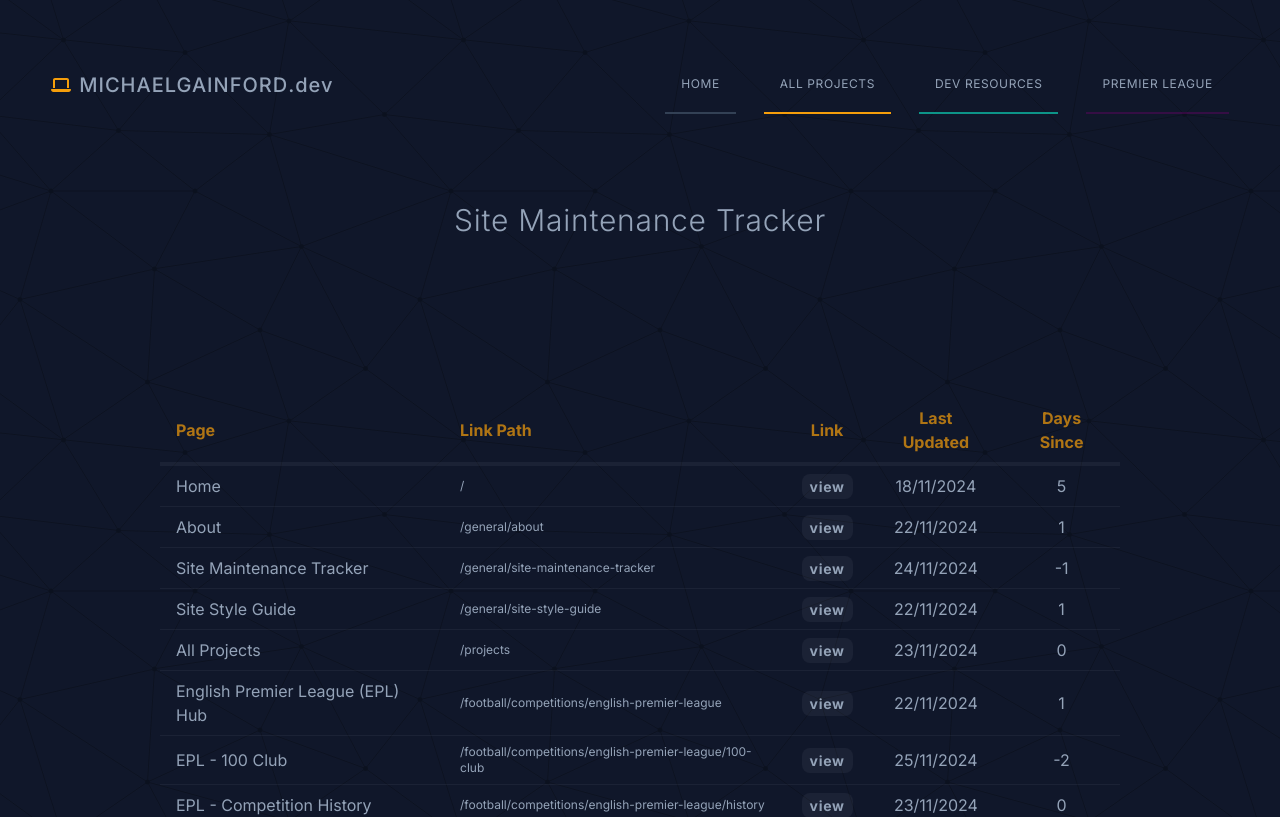
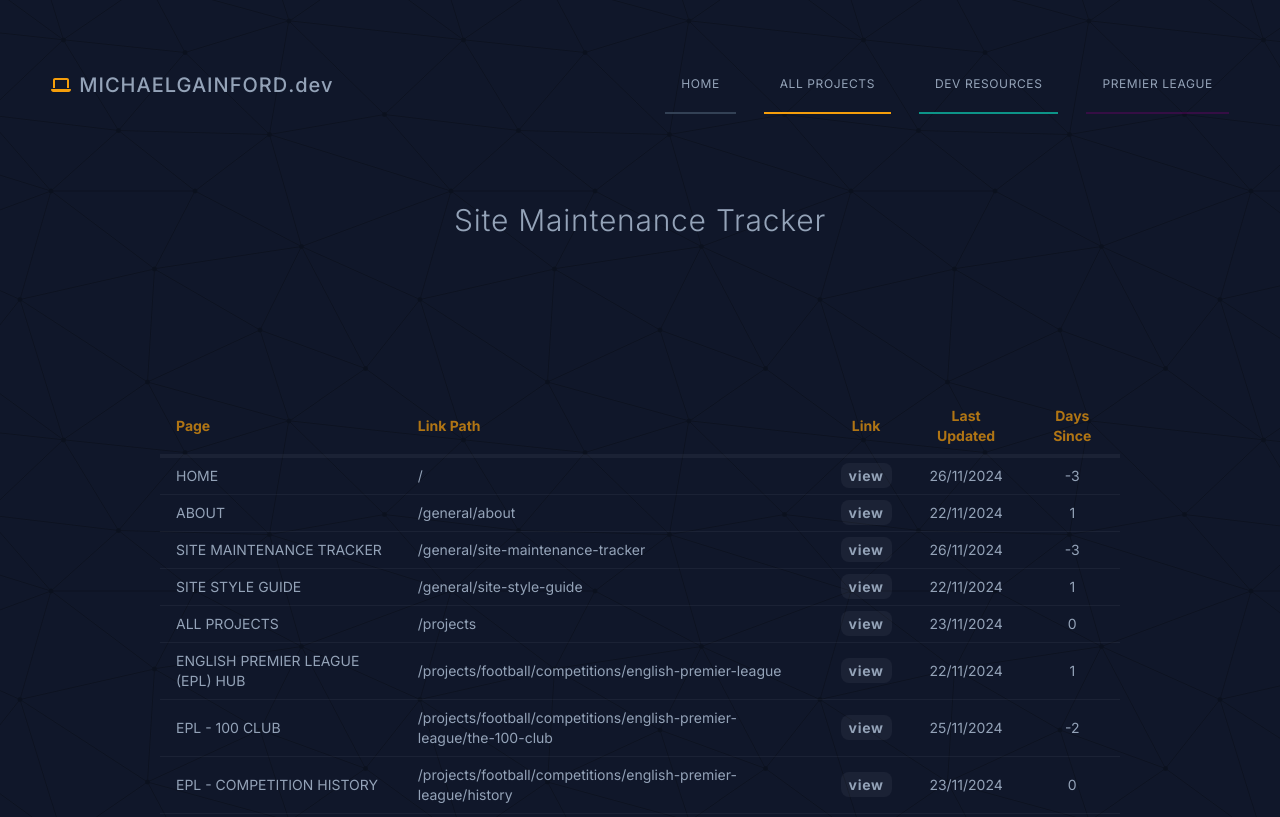
Before and after one commit to michaelgainford/michaelgainford.github.io, a Next.js app: page /general/site-maintenance-tracker in a window 1280 px wide. Shown: the top 817 px of the page. Built offline with nearby package versions, Linux system fonts and the light colour scheme; what tailwindcss-motion would draw is missing.

Commit message:
Update tracker and clean up page.

```diff
--- a/app/general/site-maintenance-tracker/page.jsx
+++ b/app/general/site-maintenance-tracker/page.jsx
@@ -1,24 +1,16 @@
-"use client";
+import { globalPageStyles, mainStyles } from "@/data/Variables";
+import Header from "@/components/header/Header";
+import H1 from "@/components/typography/H1Span";
+import Footer from "@/components/footer/Footer";
+import TableOfSitePages from "@/components/TableOfSitePages";
 
-import Image from "next/image";
-import Link from "next/link";
-import { globalPageStyles } from "@/data/Variables";
-import { mainStyles } from "@/data/Variables";
-import Header from "@/components/header/Header";
-import Footer from "@/components/footer/Footer";
-import H1 from "@/components/typography/H1Span";
-
-import SitemapData from "@/data/Data_For_Sitemap.json";
-const PagesInSitemap = SitemapData.Pages;
+export const metadata = {
+	title: `Site Maintenance Tracker`,
+	description: `A list of all the pages on this website, along with the last time they were updated.`
+};
 
 const pageStyles = `bg-slate-900 text-slate-400 bg-brand-background bg-repeat`;
 const sharedHeadingStyles = `pb-2 mx-auto mb-12 text-3xl font-bold text-left transition-all duration-500 border-b-4 border-slate-500/20 md:text-xl xl:mb-16 2xl:text-3xl w-fit`;
-
-// getTodaysDate
-const today = new Date();
-//console.log('MG today', typeof today);
-//const todayString = today.toString();
-//console.log('MG todayString', typeof todayString);
 
 export default function PAGE_ABOUT() {
 	return (
@@ -30,37 +22,9 @@ export default function PAGE_ABOUT() {
 
 				<div className="flex flex-col w-full justify-center text-center motion motion-preset-slide-up motion-delay-[1000ms] motion-duration-500 max-w-[1800px]">
 
-					<H1 text={`Site Maintenance Tracker`} font_sizes={``} other_classes={`${sharedHeadingStyles} max-lg:-mt-4 text-balance !font-light border-none`} />
+					<H1 text={`Site Maintenance Tracker`} font_sizes={``} other_classes={`${sharedHeadingStyles} max-lg:-mt-4 text-balance !font-light border-none max-md:text-xl`} />
 
-					<table className="w-full max-w-[1800px] mx-auto mt-8 mb-16 text-left text-md xl:max-w-[75dvw]">
-						<thead>
-							<tr className="text-left border-b-4 border-slate-200/5 text-amber-500/70">
-								<th className="px-4 py-2">Page</th>
-								<th className="px-4 py-2 text-left">Link Path</th>
-								<th className="px-4 py-2 text-center">Link</th>
-								<th className="px-4 py-2 text-center">Last Updated</th>
-								<th className="px-4 py-2 text-center">Days Since</th>
-							</tr>
-						</thead>
-						<tbody>
-							{PagesInSitemap.map((item, index) => (
-							<tr key={index} className="border-b border-slate-200/5 last:border-transparent">
-								<td className="px-4 py-2">{item.name}</td>
-								<td className="px-4 py-2 text-xs text-left">{item.href}</td>
-								<td className="px-4 py-2 text-center">
-									<Link className="px-2 py-1 text-sm font-bold tracking-wider lowercase transition-all duration-500 rounded-lg bg-slate-200/5 hover:bg-slate-200 hover:text-slate-900" href={item.href}>View</Link>
-								</td>
-								<td className="px-4 py-2 text-center">
-									{new Date(item.lastUpdated).toLocaleDateString('en-GB')}
-								</td>
-								{/* Output todays date minus the last updated date in number of days between the two dates */}
-								<td className="px-4 py-2 text-center">
-								{Math.floor((today - new Date(item.lastUpdated)) / (1000 * 60 * 60 * 24))}
-								</td>
-							</tr>
-							))}
-						</tbody>
-					</table>
+					<TableOfSitePages />
 				</div>
 
 			</main>
--- a/data/Data_For_Sitemap.json
+++ b/data/Data_For_Sitemap.json
@@ -3,7 +3,7 @@
         {
             "name": "Home",
             "href": "/",
-            "lastUpdated": "2024-11-18"
+            "lastUpdated": "2024-11-26"
         },
         {
             "name": "About",
@@ -13,7 +13,7 @@
         {
             "name": "Site Maintenance Tracker",
             "href": "/general/site-maintenance-tracker",
-            "lastUpdated": "2024-11-24"
+            "lastUpdated": "2024-11-26"
         },
         {
             "name": "Site Style Guide",
@@ -27,27 +27,27 @@
         },
         {
             "name": "English Premier League (EPL) Hub",
-            "href": "/football/competitions/english-premier-league",
+            "href": "/projects/football/competitions/english-premier-league",
             "lastUpdated": "2024-11-22"
         },
         {
             "name": "EPL - 100 Club",
-            "href": "/football/competitions/english-premier-league/100-club",
+            "href": "/projects/football/competitions/english-premier-league/the-100-club",
             "lastUpdated": "2024-11-25"
         },
         {
             "name": "EPL - Competition History",
-            "href": "/football/competitions/english-premier-league/history",
+            "href": "/projects/football/competitions/english-premier-league/history",
             "lastUpdated": "2024-11-23"
         },
         {
             "name": "EPL - Season x Season Record",
-            "href": "/football/competitions/english-premier-league/seasons",
+            "href": "/projects/football/competitions/english-premier-league/seasons",
             "lastUpdated": "2024-11-23"
         },
         {
             "name": "EPL - All Clubs",
-            "href": "/football/competitions/english-premier-league/all-clubs",
+            "href": "/projects/football/competitions/english-premier-league/all-clubs",
             "lastUpdated": "2024-11-23"
         },
         {
```
